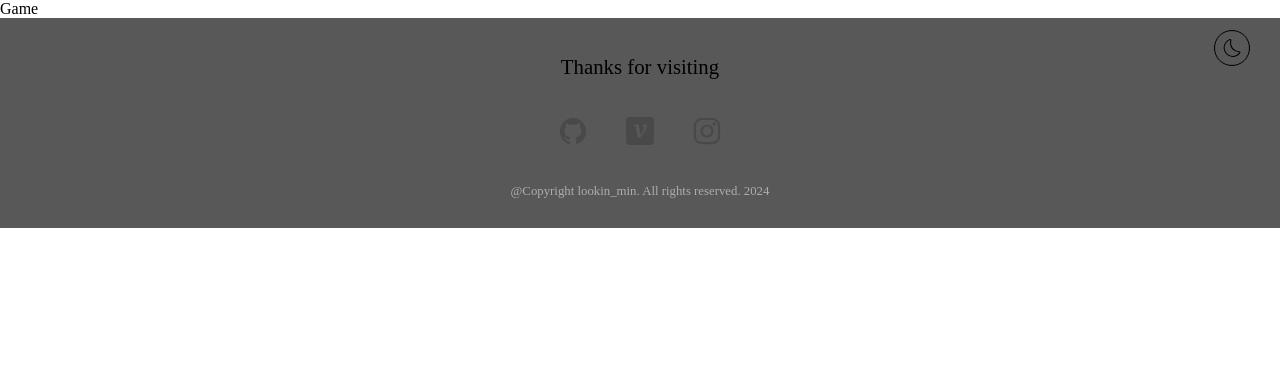
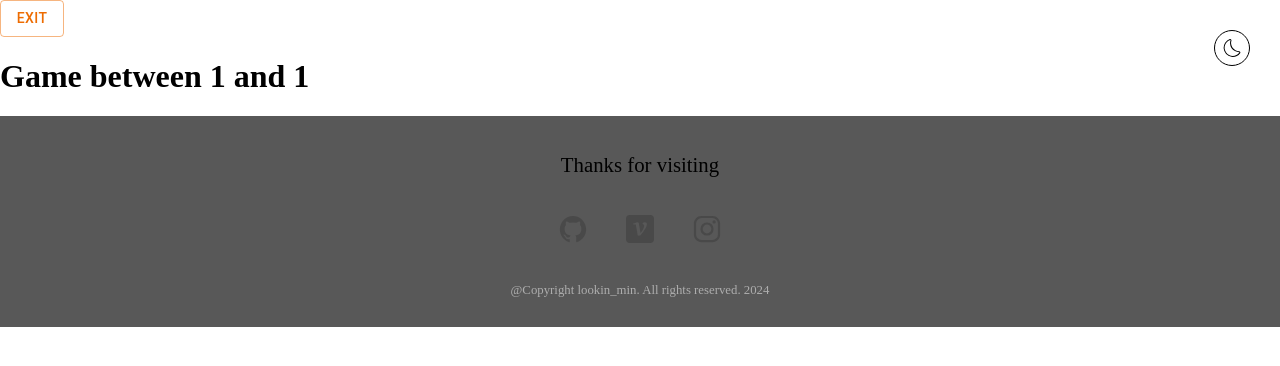
Before and after one commit to lookinmin/YACHT_DICE, a React (Create React App) app in the folder front/: page /game/1/1 in a window 1280 px wide. Shown: the top 366 px of the page. Built offline with nearby package versions, Linux system fonts and the light colour scheme; sample sign-in values are in the browser's storage; a web font is replaced by a local one.

Commit message:
페이지 뒤로가기 방지, 새로고침 방지

```diff
--- a/front/src/App.tsx
+++ b/front/src/App.tsx
@@ -25,22 +25,17 @@ const App: React.FC = () => {
   const [theme, setTheme] = useRecoilState(themeAtom);
   const setAuth = useSetRecoilState(authState);
   const navigate = useNavigate();
-  const location = useLocation();
+  // const location = useLocation();
 
   useEffect(() => {
     const token = localStorage.getItem('token');
     if (token) {
       setAuth({ isLogin: true });
-      if (location.pathname === '/login') {
-        navigate('/'); // 로그인 상태에서만 메인 페이지로 리다이렉트
-      }
     } else {
       setAuth({ isLogin: false });
-      if (location.pathname !== '/login') {
-        navigate('/login'); // 로그인 상태가 아니면 로그인 페이지로 리다이렉트
-      }
+      navigate('/login');
     }
-  }, [setAuth, navigate, location.pathname]);
+  }, [setAuth, navigate]);
 
   const toggleTheme = () => {
     setTheme((prevTheme) => (prevTheme === 'light' ? 'dark' : 'light'));
--- a/front/src/pages/Game.tsx
+++ b/front/src/pages/Game.tsx
@@ -1,20 +1,58 @@
 import React, { useEffect, useState } from 'react';
-import { useParams } from 'react-router-dom';
+import { useParams, Navigate, useNavigate } from 'react-router-dom';
+import { useRecoilValue } from 'recoil';
+import { authState } from '../atoms/authAtom';
+import Swal from 'sweetalert2';
+import Button from '@mui/material/Button';
 
 export const Game: React.FC = () => {
-  const params = useParams();
-  const user1 = params.user1;
-  const user2 = params.user2;
+  const { user1, user2 } = useParams<{ user1: string; user2: string }>();
+  const isAuth = useRecoilValue(authState).isLogin; // 로그인 상태 확인
+  const navigate = useNavigate();
 
-  const [isAI, setIsAI] = useState<boolean>(false);
+  const [isAI, setIsAI] = useState<boolean>(user2 === 'ai');
 
   useEffect(() => {
-    if (user2 === 'ai') {
-      setIsAI(true);
-    } else {
-      setIsAI(false); // 추가로 'ai'가 아닐 때 false로 설정해줌
-    }
-  }, [user2]); // user2가 변경될 때만 실행됨
+    const preventClose = (event: BeforeUnloadEvent) => {
+      event.preventDefault();
+    };
 
-  return <div>Game</div>;
+    window.history.pushState(null, '', window.location.href); // 페이지 로드 시 현재 상태를 푸시
+    window.addEventListener('beforeunload', preventClose); // 창닫기, 새로고침 방지
+
+    const handlePopState = (event: PopStateEvent) => {
+      event.preventDefault();
+      window.history.pushState(null, '', window.location.href); // 뒤로가기 했을 때 현재 페이지로 다시 푸시
+      Swal.fire({
+        icon: 'warning',
+        titleText: '게임이 현재 진행중입니다.',
+        html: "게임이 완료되기 전엔, 뒤로가기를 할 수 없습니다. <br/>'EXIT'버튼을 이용해주세요.",
+      });
+    };
+
+    window.addEventListener('popstate', handlePopState);
+
+    return () => {
+      window.removeEventListener('popstate', handlePopState);
+      window.removeEventListener('beforeunload', preventClose); // 컴포넌트 언마운트 시 이벤트 리스너 제거
+    };
+  }, []);
+
+  // 로그인 상태가 아닌 경우 리다이렉트
+  if (!isAuth) {
+    return <Navigate to="/login" replace />;
+  }
+
+  return (
+    <div>
+      <Button variant="outlined" color="warning" onClick={() => navigate('/')}>
+        EXIT
+      </Button>
+      <h1>
+        Game between {user1} and {isAI ? 'AI' : user2}
+      </h1>
+
+      {/* 게임 로직을 이곳에 추가 */}
+    </div>
+  );
 };
```
